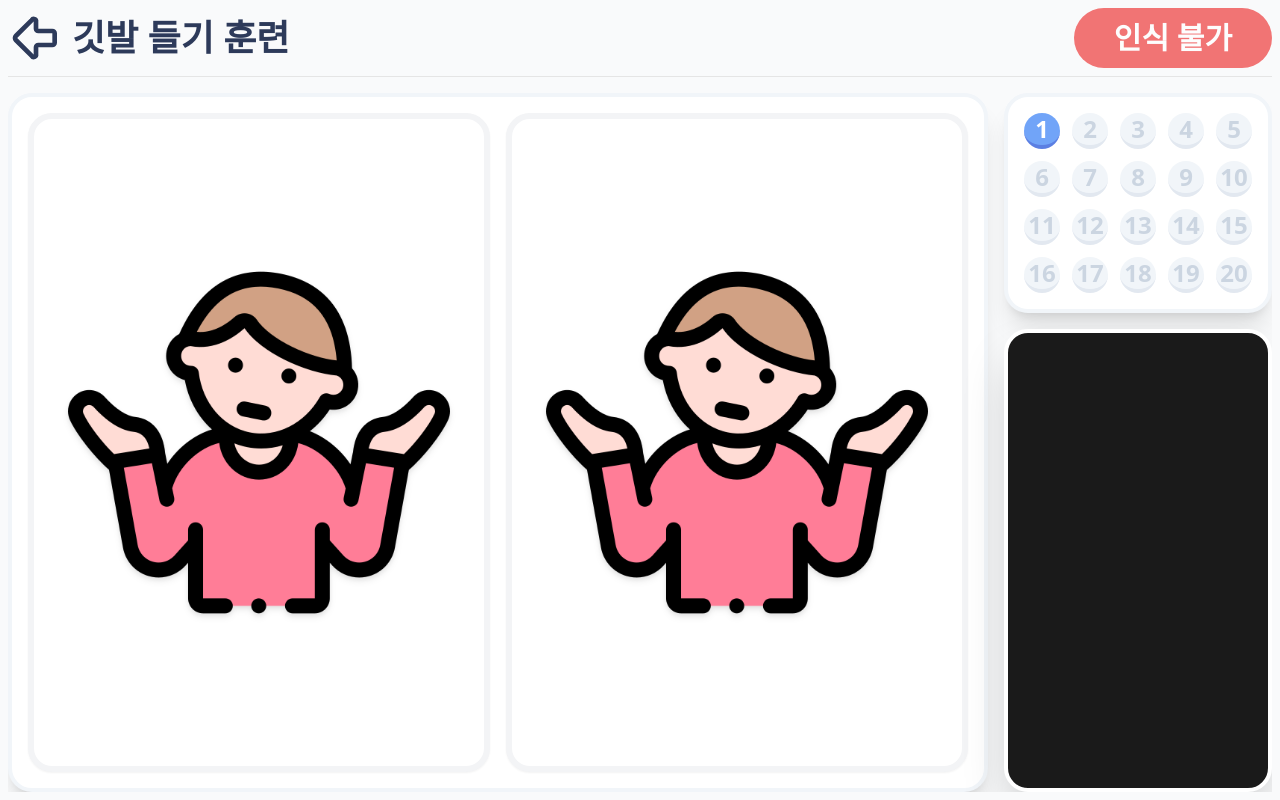
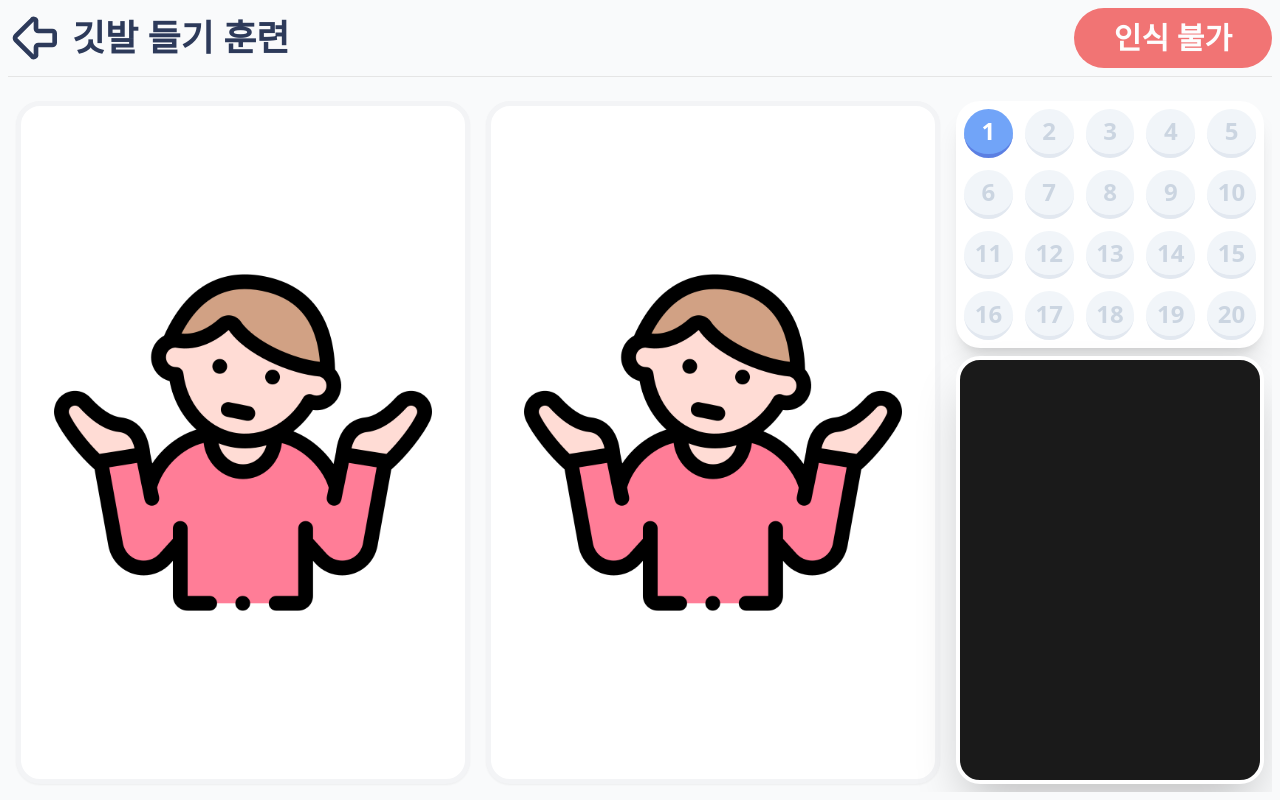
Before and after one commit to circuluspibo/piCare-front, a React (Vite) app: page /exercise/flag in a window 1280 px wide. Built offline with nearby package versions, Linux system fonts and the light colour scheme.

Commit message:
메인페이지 모듈화

```diff
--- a/src/Layouts/exercise/ExerciseLayout.jsx
+++ b/src/Layouts/exercise/ExerciseLayout.jsx
@@ -75,18 +75,15 @@ export default function ExerciseLayout() {
       </header>
 
       {/* 메인 영역 */}
-      <main className="flex flex-grow overflow-hidden relative gap-4">
-        {/* 왼쪽: 자식 컴포넌트 (ModeSelectView 혹은 각 게임) */}
-        <section className="flex-[2] bg-white rounded-3xl shadow-xl border-4 border-slate-100 relative overflow-hidden flex items-center justify-center">
-          {/* 하위 Route 컴포넌트들에게 엔진 데이터 전달 */}
+      <main className="flex flex-grow overflow-hidden relative gap-4 p-2">
           <Outlet context={{ state, actions }} />
-        </section>
+
 
         {/* 오른쪽: 엔진 상태 모니터링 (메뉴가 아닐 때만 노출) */}
         {!isMenu && (
-          <aside className="flex flex-col gap-4 animate-in slide-in-from-right duration-500">
+          <aside className="flex w-1/3 flex-col gap-2 animate-in slide-in-from-right duration-500">
             {/* 점수판 */}
-            <div className="bg-white p-4 rounded-3xl shadow-xl border-4 border-slate-100 flex flex-col gap-2">
+            <div className="bg-white p-2 rounded-3xl shadow-xl border-slate-100 flex flex-col gap-2">
               <div className="grid grid-cols-5 gap-3">
                 {Array.from({ length: 20 }).map((_, i) => (
                   <div
--- a/src/components/Prompt.jsx
+++ b/src/components/Prompt.jsx
@@ -119,7 +119,7 @@ export default function Prompt({ text = "text-6xl", micText = "text-7xl" }) {
       </div>
 
       {/* 2. 하단 컨트롤 영역 (마이크 버튼) */}
-      <div className="flex justify-center p-3 bg-white/50 backdrop-blur-sm rounded-b-xl">
+      <div className="flex justify-center pt-3 bg-white/50 backdrop-blur-sm rounded-b-xl">
         <MicToggleButton
           onStart={handleStartRecording}
           onStop={handleStopRecording}
--- a/src/components/magicui/listening-indicator.jsx
+++ b/src/components/magicui/listening-indicator.jsx
@@ -47,8 +47,8 @@ function MicToggleButton({
   const buttonClass = cn(
     "flex items-center justify-center w-full rounded-xl p-1 transition-colors duration-300",
     {
-      "bg-yellow-700 text-black": isListening,
-      "bg-indigo-700 text-white": !isListening,
+      "bg-yellow-700 border-b-[8px] border-yellow-900 text-black": isListening,
+      "bg-indigo-700 border-b-[8px] border-indigo-900 text-white": !isListening,
     },
     className
   );
--- a/src/pages/IndexPages.jsx
+++ b/src/pages/IndexPages.jsx
@@ -235,7 +235,7 @@ export default function Main() {
               </div>
             )}
           </div>
-          <div className="w-full flex-[1] p-3">
+          <div className="w-full flex-[1] px-3 pt-3">
             <PersonaContainer className="w-full">
               <div className="grid grid-cols-3 gap-4 w-full">
                 {PERSONAS.map((p) => (
--- a/src/pages/exercise/FlagGame.jsx
+++ b/src/pages/exercise/FlagGame.jsx
@@ -28,17 +28,17 @@ export default function FlagGame() {
   };
 
   return (
-    <div className="w-full h-full flex gap-4 p-4">
+    <div className="w-full h-full flex gap-4">
       {["right", "left"].map((side) => (
         <div
           key={side}
           className={cn(
-            "w-1/2 h-full rounded-3xl border-[6px] flex flex-col items-center justify-center transition-all duration-300 overflow-hidden",
+            "w-1/2 h-full rounded-3xl border-[5px] flex flex-col items-center justify-center transition-all duration-300 overflow-hidden",
             getBgClass(side),
           )}
         >
           <img
-            className="w-[85%] object-contain drop-shadow-md"
+            className="w-[85%] object-contain aspect-sqare"
             src={`${BASE_IMAGE_PATH}/flag/${
               side !== target ? "shrug" : side === "left" ? "right" : "left"
             }.png`}
--- a/src/pages/exercise/GrabGame.jsx
+++ b/src/pages/exercise/GrabGame.jsx
@@ -31,7 +31,7 @@ export default function GrabGame() {
   };
 
   return (
-    <div className="w-full h-full flex gap-4 p-4">
+    <div className="w-full h-full flex gap-4">
       {["right", "left"].map((side) => (
         <div
           key={side}
@@ -41,7 +41,7 @@ export default function GrabGame() {
           )}
         >
           <img
-            className="w-3/4 object-contain"
+            className="w-[85%] object-contain aspect-sqare"
             src={`${BASE_IMAGE_PATH}/grab/${
               side === target ? "apple" : fruits[currentCount % fruits.length]
             }.png`}
--- a/src/pages/exercise/HeadGame.jsx
+++ b/src/pages/exercise/HeadGame.jsx
@@ -21,7 +21,7 @@ export default function HeadGame() {
   };
 
   return (
-    <div className="w-full h-full flex gap-4 p-4">
+    <div className="w-full h-full flex gap-4">
       {["right", "left"].map((side) => (
         <div
           key={side}
@@ -31,7 +31,7 @@ export default function HeadGame() {
           )}
         >
           <img
-            className="w-3/4 object-contain"
+            className="w-[85%] object-contain aspect-sqare"
             src={`${BASE_IMAGE_PATH}/head/${
               side === target ? "check" : "hand"
             }.png`}
```
Also changed, not shown: src/hooks/useCollectionControl.js (renamed from src/hooks/useCollectionControl.jsx), src/hooks/useMainLogic.js (added).
